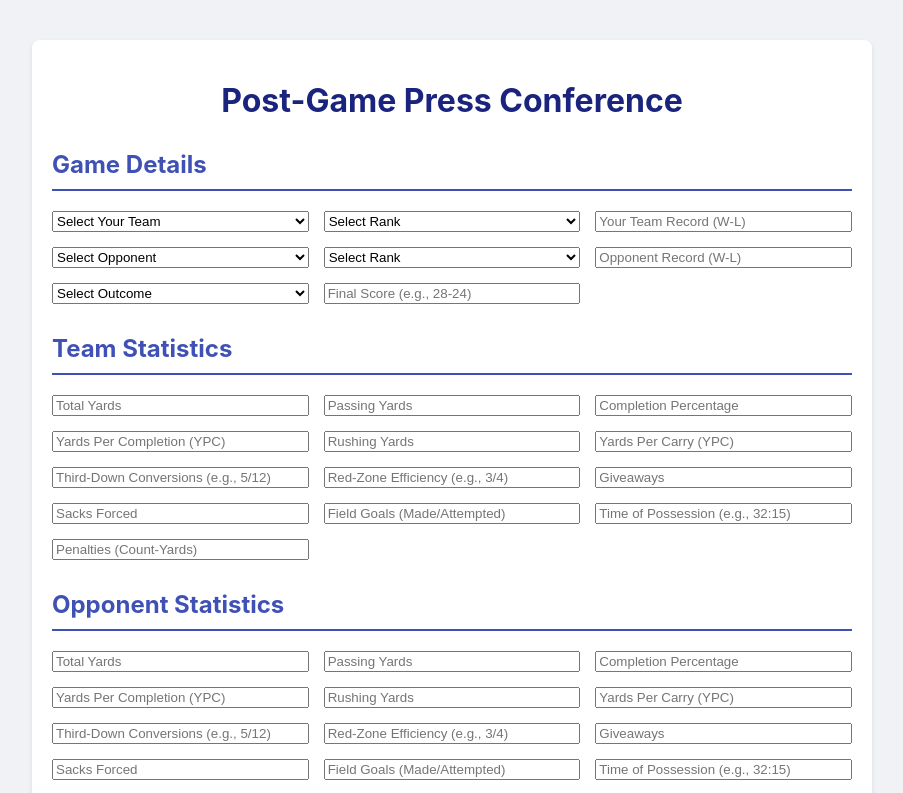
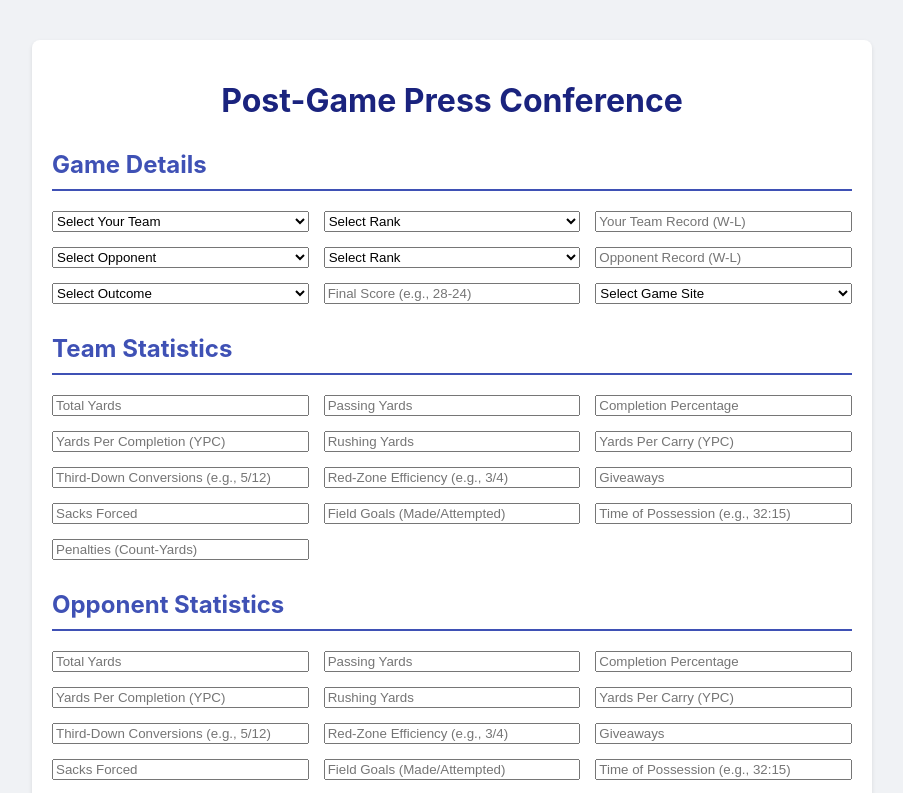
Before and after one commit to deerwhisper2310/interactive-news-feed, a React (Create React App) app: page / in a window 1280 px wide. Shown: the top 793 px of the page, without its empty margins (188-1091 px from the left). Built offline with nearby package versions, Linux system fonts and the light colour scheme.

Commit message:
feat: add game site dropdown

```diff
--- a/src/App.tsx
+++ b/src/App.tsx
@@ -51,6 +51,7 @@ const App: React.FC = () => {
     opponentRecord: '',
     outcome: '',
     finalScore: '',
+    gameSite: '',
     teamTotalYards: '',
     teamPassingYards: '',
     teamRushingYards: '',
@@ -111,6 +112,7 @@ const App: React.FC = () => {
 
 *   **My Team:** ${formData.teamName || 'N/A'} (Rank: ${formData.teamRank || 'N/A'}, Record: ${formData.teamRecord || 'N/A'})
 *   **Opponent:** ${formData.opponentName || 'N/A'} (Rank: ${formData.opponentRank || 'N/A'}, Record: ${formData.opponentRecord || 'N/A'})
+*   **Game Site:** ${formData.gameSite || 'N/A'}
 *   **Outcome:** ${formData.outcome || 'N/A'} (Final Score: ${formData.finalScore || 'N/A'})
 
 **Key Statistics:**
@@ -213,6 +215,12 @@ Ready? Let's begin the press conference.
               <option value="Loss">Loss</option>
             </select>
             <input name="finalScore" placeholder="Final Score (e.g., 28-24)" value={formData.finalScore} onChange={handleChange} />
+            <select name="gameSite" value={formData.gameSite} onChange={handleChange}>
+              <option value="">Select Game Site</option>
+              <option value="Home">Home</option>
+              <option value="Away">Away</option>
+              <option value="Neutral">Neutral</option>
+            </select>
           </div>
         </div>
         <div className="form-section">
```
